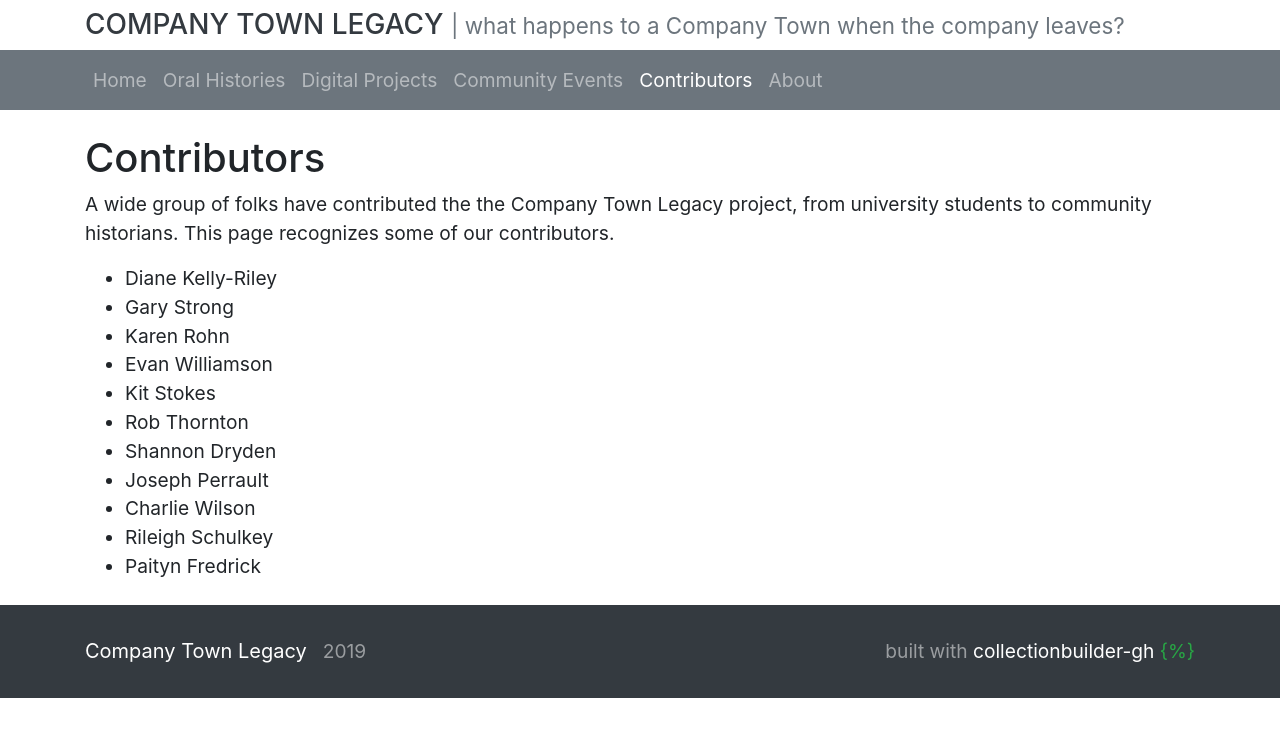
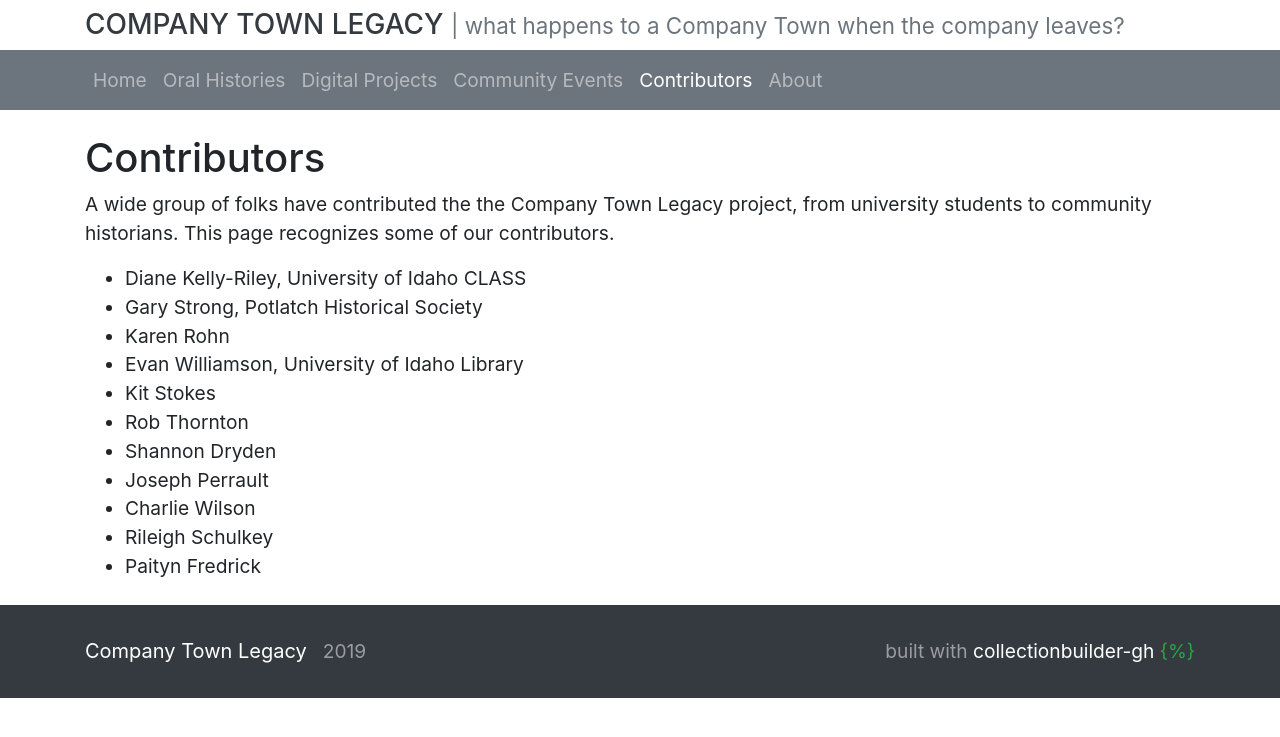
Before and after one commit to CompanyTownLegacy/CompanyTownLegacy.github.io, a Jekyll site: the page built from pages/contributors.md, in a window 1280 px wide. Shown: the top 737 px of the page. Built offline with Jekyll 4.4.1, drawn with Linux system fonts in a browser that asks for light colours; nearby versions of some CDN libraries.

Commit message:
tweak contributors

```diff
--- a/_data/contributors.csv
+++ b/_data/contributors.csv
@@ -9,4 +9,4 @@ Shannon Dryden,
 Joseph Perrault,
 Charlie Wilson,
 Rileigh Schulkey,
-Paityn Fredrick
+Paityn Fredrick,
--- a/pages/contributors.md
+++ b/pages/contributors.md
@@ -11,4 +11,4 @@ This page recognizes some of our contributors.
 
 {% assign people = site.data.contributors %}
 {% for p in people %}
-- {{ p.name }} {% endfor %}
+- {{ p.name }}{% if p.affiliation %}, {{ p.affiliation }}{% endif %}{% endfor %}
```
Also changed, not shown: pages/about.md (+1 -1 lines).
